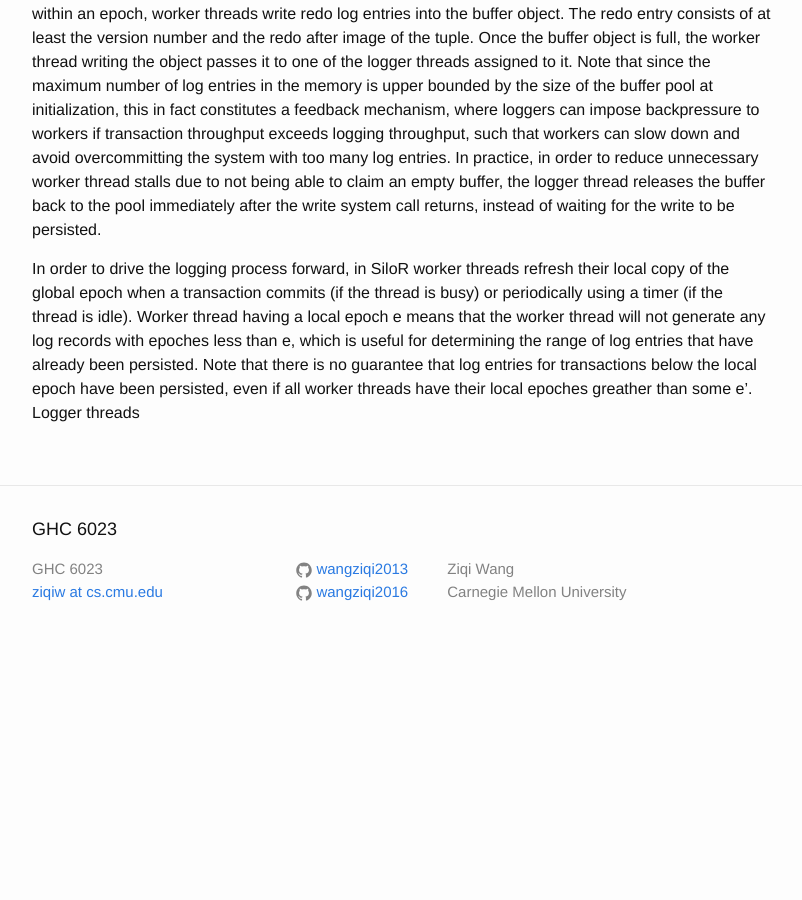
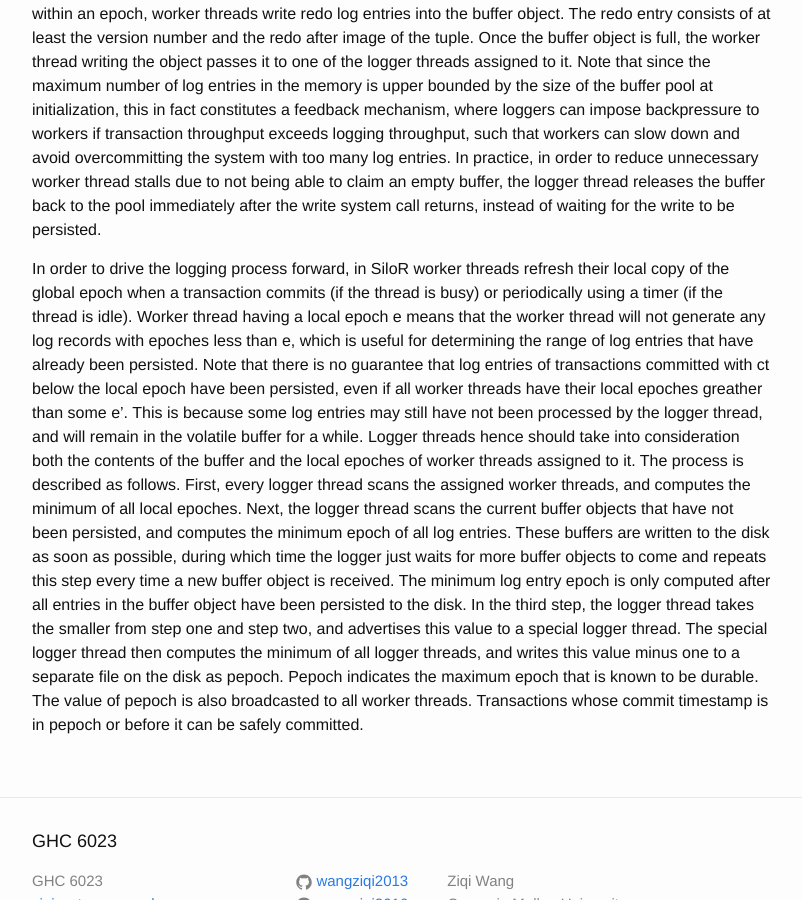
Before and after one commit to wangziqi2013/wangziqi2013.github.io, a Jekyll site: the page built from _posts/2019-03-11-silor.markdown, in a window 1280 px wide and 900 px high, scrolled down 1576 px. Shown: the whole window, without its empty margins (238-1040 px from the left). Built offline with Jekyll 4.4.1, drawn with Linux system fonts in a browser that asks for light colours; before the commit the page ends 2239 px from its top, so only the background shows below that.

Commit message:
Adding pepoch

```diff
--- a/_posts/2019-03-11-silor.markdown
+++ b/_posts/2019-03-11-silor.markdown
@@ -65,5 +65,16 @@ In order to drive the logging process forward, in SiloR worker threads refresh t
 a transaction commits (if the thread is busy) or periodically using a timer (if the thread is idle). Worker thread having
 a local epoch e means that the worker thread will not generate any log records with epoches less than e, which is useful
 for determining the range of log entries that have already been persisted. Note that there is no guarantee that log entries
-for transactions below the local epoch have been persisted, even if
-all worker threads have their local epoches greather than some e'. Logger threads
+of transactions committed with ct below the local epoch have been persisted, even if all worker threads have their local
+epoches greather than some e'. This is because some log entries may still have not been processed by the logger thread,
+and will remain in the volatile buffer for a while. Logger threads hence should take into consideration both the contents
+of the buffer and the local epoches of worker threads assigned to it. The process is described as follows. First, every
+logger thread scans the assigned worker threads, and computes the minimum of all local epoches. Next, the logger thread
+scans the current buffer objects that have not been persisted, and computes the minimum epoch of all log entries. These
+buffers are written to the disk as soon as possible, during which time the logger just waits for more buffer objects to
+come and repeats this step every time a new buffer object is received. The minimum log entry epoch is only computed after
+all entries in the buffer object have been persisted to the disk. In the third step, the logger thread takes the
+smaller from step one and step two, and advertises this value to a special logger thread. The special logger thread then
+computes the minimum of all logger threads, and writes this value minus one to a separate file on the disk as pepoch.
+Pepoch indicates the maximum epoch that is known to be durable. The value of pepoch is also broadcasted to all worker
+threads. Transactions whose commit timestamp is in pepoch or before it can be safely committed.
```
